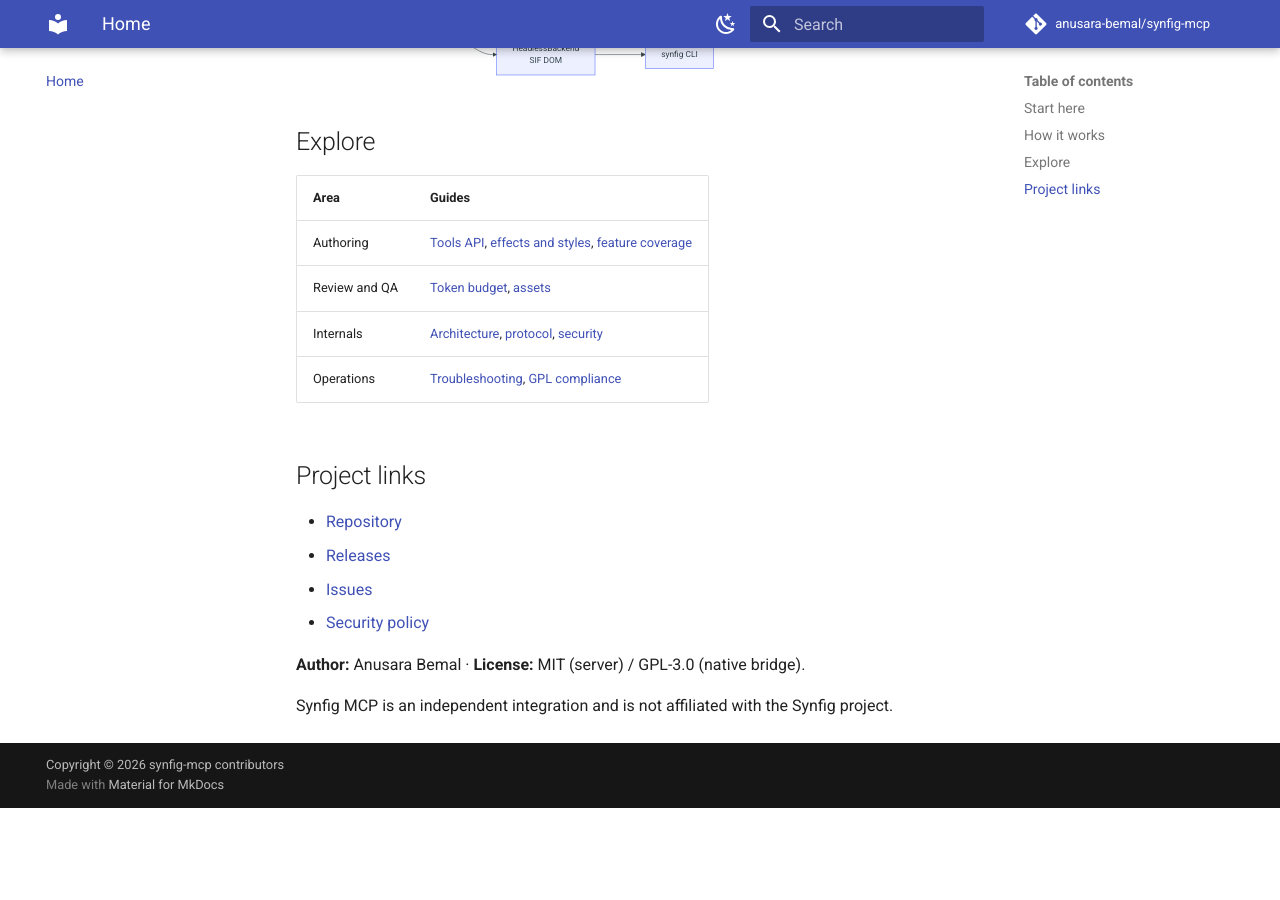
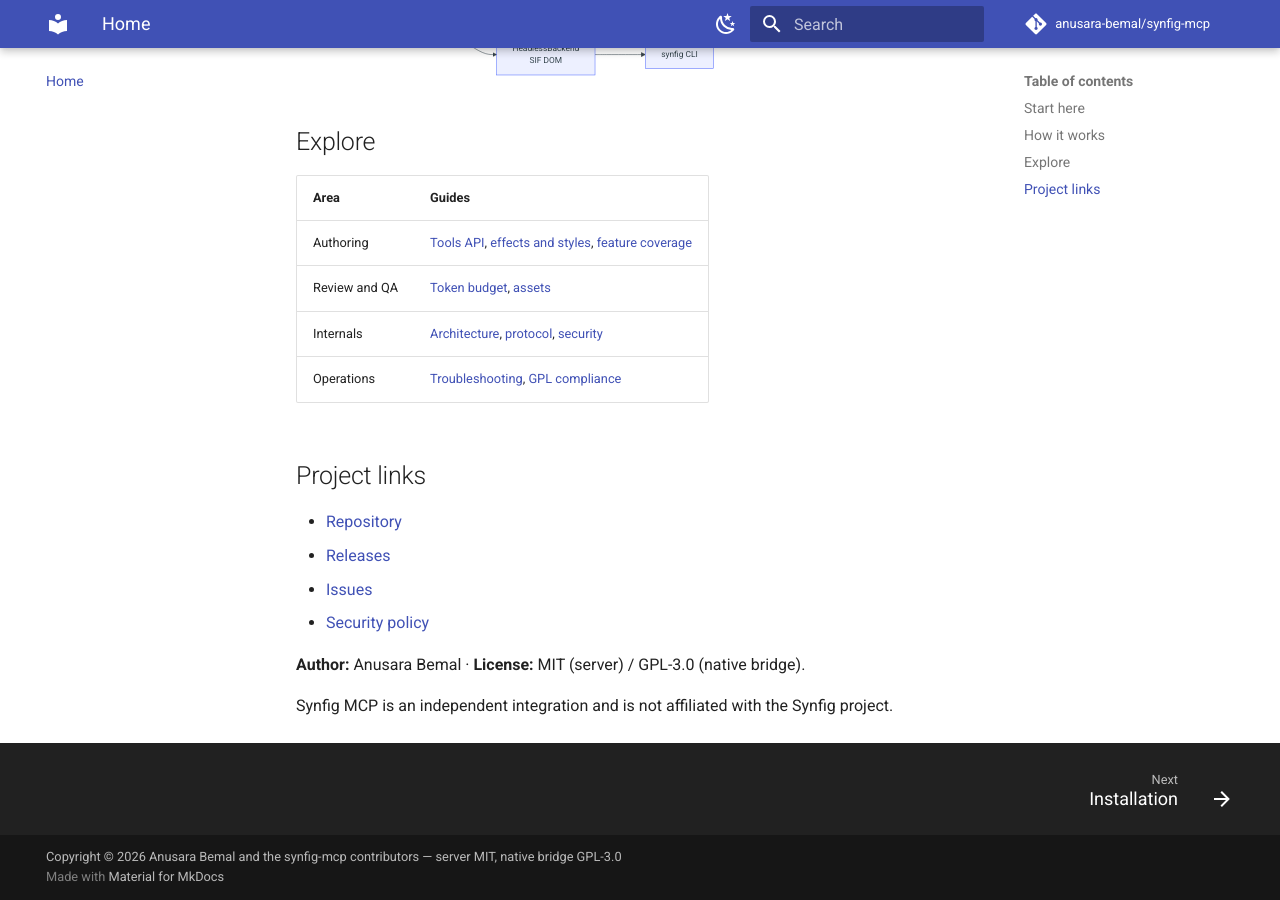
Before and after one commit to anusara-bemal/synfig-mcp, an MkDocs documentation site: the page built from docs/index.md, in a window 1280 px wide and 900 px high, scrolled down 701 px. Built offline with MkDocs 1.6.1 and Material for MkDocs 9.7.7, drawn with Linux system fonts in a browser that asks for light colours; comment, search, counter and statistics services are not loaded; before the commit the page ends 1509 px from its top, so only the background shows below that.

Commit message:
docs: modernise the MkDocs Material configuration and name the author

```diff
--- a/mkdocs.yml
+++ b/mkdocs.yml
@@ -4,7 +4,7 @@ site_url: https://anusara-bemal.github.io/synfig-mcp/
 repo_url: https://github.com/anusara-bemal/synfig-mcp
 repo_name: anusara-bemal/synfig-mcp
 edit_uri: edit/v1.0.0/docs/
-copyright: Copyright &copy; 2026 synfig-mcp contributors
+copyright: Copyright &copy; 2026 Anusara Bemal and the synfig-mcp contributors &mdash; server MIT, native bridge GPL-3.0
 
 theme:
   name: material
@@ -14,10 +14,16 @@ theme:
     - navigation.sections
     - navigation.top
     - navigation.tracking
+    - navigation.footer
+    - navigation.instant
+    - navigation.instant.progress
     - search.suggest
     - search.highlight
+    - search.share
     - content.code.copy
+    - content.code.annotate
     - content.action.edit
+    - content.action.view
   palette:
     - media: "(prefers-color-scheme: light)"
       scheme: default
```
